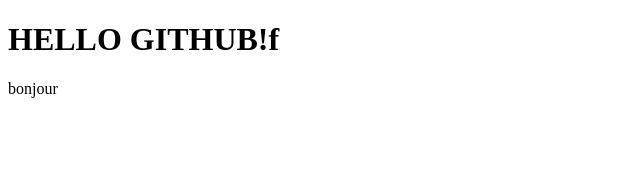
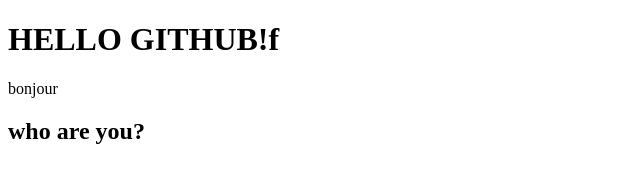
Before and after one commit to RahiMedouni/githubproject, a plain HTML site: page index.html in a window 1280 px wide. Shown: the whole page, without its empty margins (0-640 px from the left). Drawn offline with Linux system fonts and the light colour scheme.

Commit message:
last commit

```diff
--- a/index.html
+++ b/index.html
@@ -9,5 +9,6 @@
 <body>
     <h1>HELLO GITHUB!f</h1>
     <p>bonjour</p>
+    <h2>who are you?</h2>
 </body>
 </html>
```
